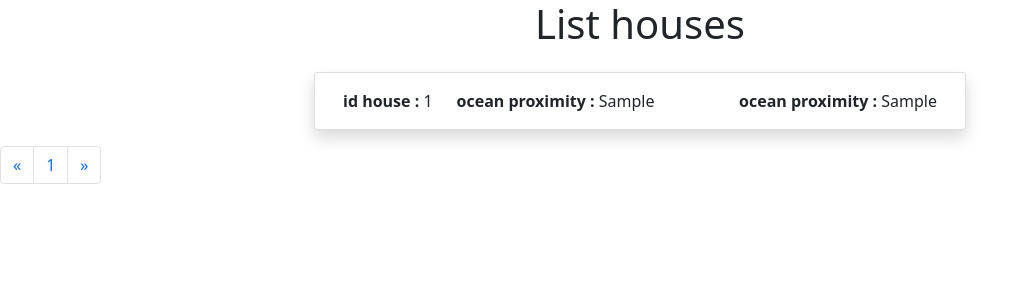
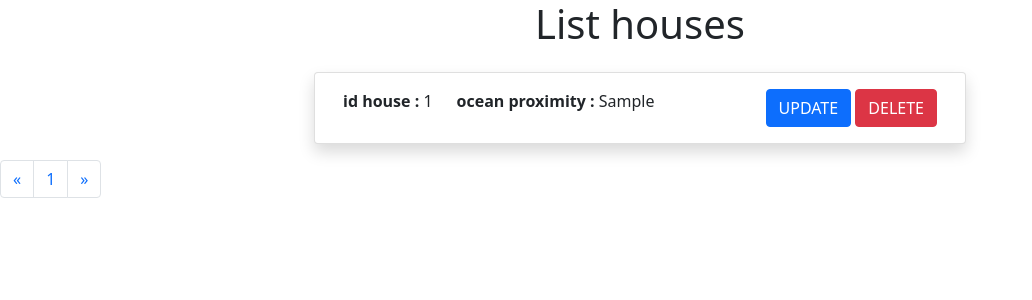
Before and after one commit to SimplonAI/api-mmo, a Flask app: page /list_houses in a window 1280 px wide. Shown: the top 300 px of the page, without its empty margins (0-1032 px from the left). Run offline with Flask 2, Linux system fonts and the light colour scheme; a user stored in the database is signed in; tables that the repository leaves empty hold one stand-in row (values such as "Sample post"); some libraries are stand-ins or nearby versions.

Commit message:
Update list_houses.html

```diff
--- a/app/templates/list_houses.html
+++ b/app/templates/list_houses.html
@@ -42,7 +42,8 @@
                                 <strong>ocean proximity :</strong> {{house.ocean_proximity}}
                             </div>
                             <div class="col-auto ms-auto">
-                                <strong>ocean proximity :</strong> {{house.ocean_proximity}}
+                                <button class="btn btn-primary" type="submit">UPDATE</button>
+                                <button class="btn btn-danger" type="submit">DELETE</button>
                             </div>
 
 
```
